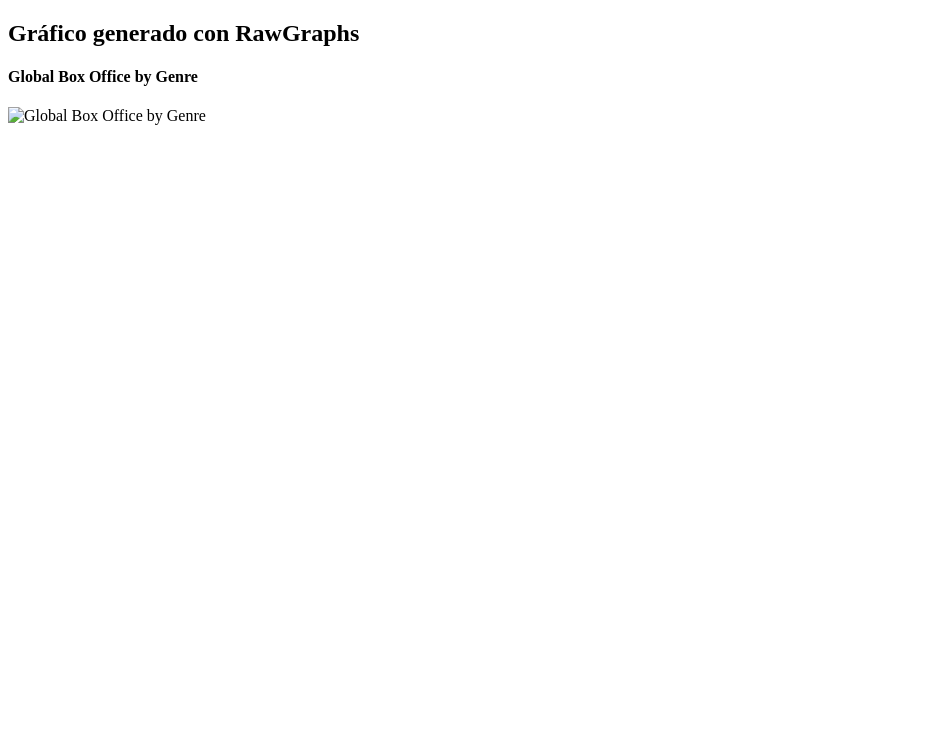
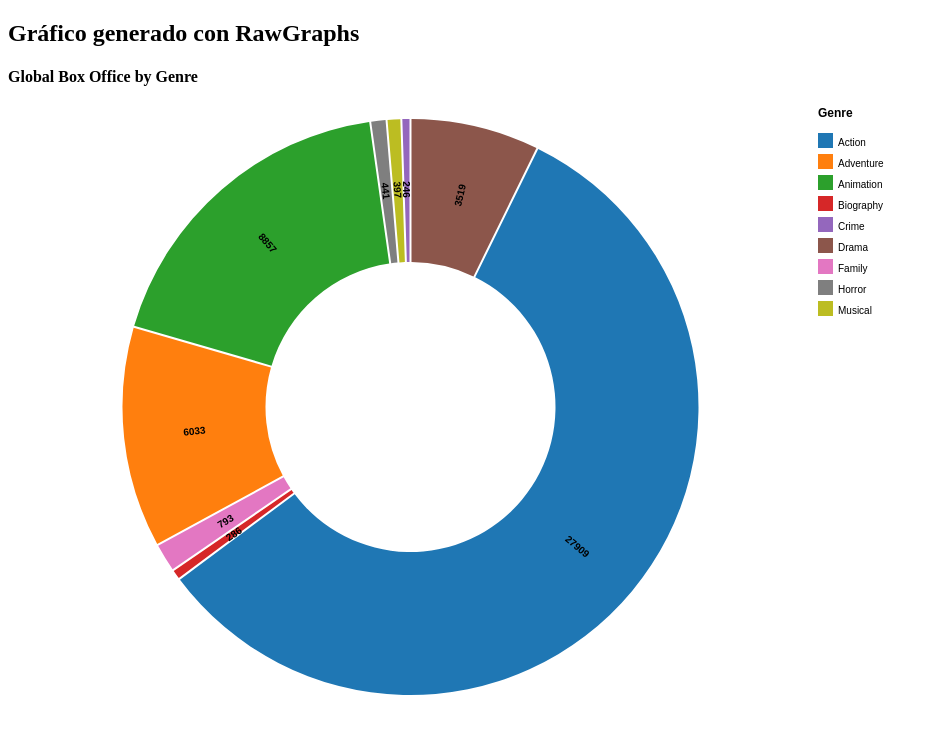
Before and after one commit to rgomezkiss/infovis, a plain HTML site: page index.html in a window 1280 px wide. Shown: the whole page, without its empty margins (0-938 px from the left). Drawn offline with Linux system fonts and the light colour scheme.

Commit message:
Fixindex.html

```diff
--- a/index.html
+++ b/index.html
@@ -8,6 +8,6 @@
 <body>
   <h2>Gráfico generado con RawGraphs</h2>
     <h4>Global Box Office by Genre</h4>
-  <img src="plots/boxoffice.svg" alt="Global Box Office by Genre">
+  <img src="plot/boxoffice.svg" alt="Global Box Office by Genre">
 </body>
 </html>
```
